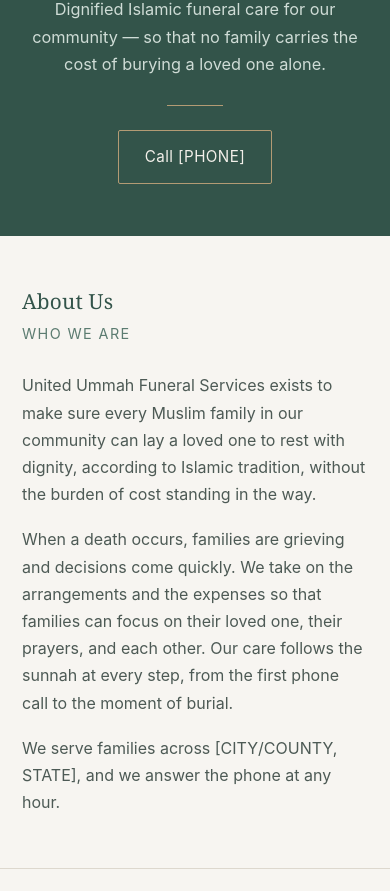
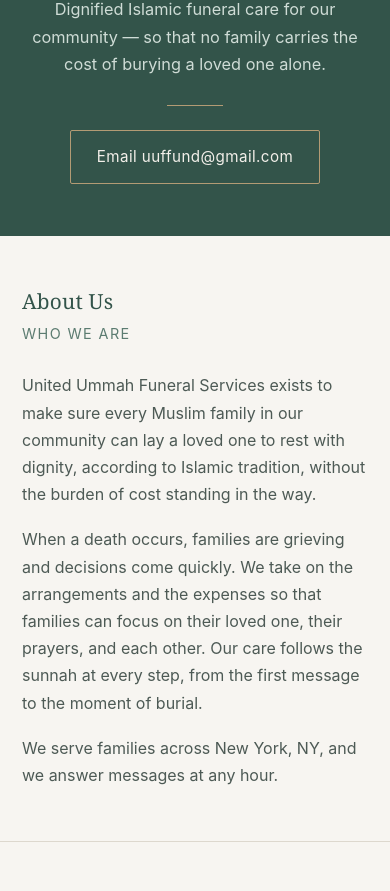
Before and after one commit to uuffund-create/ummahfuneral-site, a plain HTML site: page index.html in a window 390 px wide. Shown: the part 144-1035 px from the top of the page. Drawn offline with Linux system fonts and the light colour scheme.

Commit message:
Add contact email and service area; remove phone placeholders

```diff
--- a/index.html
+++ b/index.html
@@ -69,7 +69,7 @@
     <h1>United Ummah Funeral Services</h1>
     <p class="tagline">Dignified Islamic funeral care for our community &mdash; so that no family carries the cost of burying a loved one alone.</p>
     <hr class="rule">
-    <a class="call" href="tel:[PHONE]">Call [PHONE]</a>
+    <a class="call" href="mailto:uuffund@gmail.com">Email uuffund@gmail.com</a>
   </div>
 </header>
 
@@ -79,8 +79,8 @@
       <h2>About Us</h2>
       <p class="sub">Who we are</p>
       <p>United Ummah Funeral Services exists to make sure every Muslim family in our community can lay a loved one to rest with dignity, according to Islamic tradition, without the burden of cost standing in the way.</p>
-      <p>When a death occurs, families are grieving and decisions come quickly. We take on the arrangements and the expenses so that families can focus on their loved one, their prayers, and each other. Our care follows the sunnah at every step, from the first phone call to the moment of burial.</p>
-      <p>We serve families across [CITY/COUNTY, STATE], and we answer the phone at any hour.</p>
+      <p>When a death occurs, families are grieving and decisions come quickly. We take on the arrangements and the expenses so that families can focus on their loved one, their prayers, and each other. Our care follows the sunnah at every step, from the first message to the moment of burial.</p>
+      <p>We serve families across New York, NY, and we answer messages at any hour.</p>
     </div>
   </section>
 
@@ -104,11 +104,10 @@
     <div class="wrap">
       <h2>Contact</h2>
       <p class="sub">We are here when you need us</p>
-      <p>If a death has occurred, please call us first. We will begin arrangements immediately.</p>
+      <p>If a death has occurred, please email us right away. We will respond and begin arrangements immediately.</p>
       <ul class="contact">
-        <li><span class="label">Phone</span><span class="value"><a href="tel:[PHONE]">[PHONE]</a></span></li>
-        <li><span class="label">Email</span><span class="value"><a href="mailto:[EMAIL]">[EMAIL]</a></span></li>
-        <li><span class="label">Area served</span><span class="value">[CITY/COUNTY, STATE]</span></li>
+        <li><span class="label">Email</span><span class="value"><a href="mailto:uuffund@gmail.com">uuffund@gmail.com</a></span></li>
+        <li><span class="label">Area served</span><span class="value">New York, NY</span></li>
         <li><span class="label">Availability</span><span class="value">24 hours a day, seven days a week</span></li>
       </ul>
     </div>
@@ -117,7 +116,7 @@
 
 <footer>
   <div class="wrap">
-    <p>United Ummah Funeral Services &middot; [CITY/COUNTY, STATE]</p>
+    <p>United Ummah Funeral Services &middot; New York, NY</p>
     <p>&ldquo;Indeed, to Allah we belong and to Him we shall return.&rdquo;</p>
   </div>
 </footer>
```
